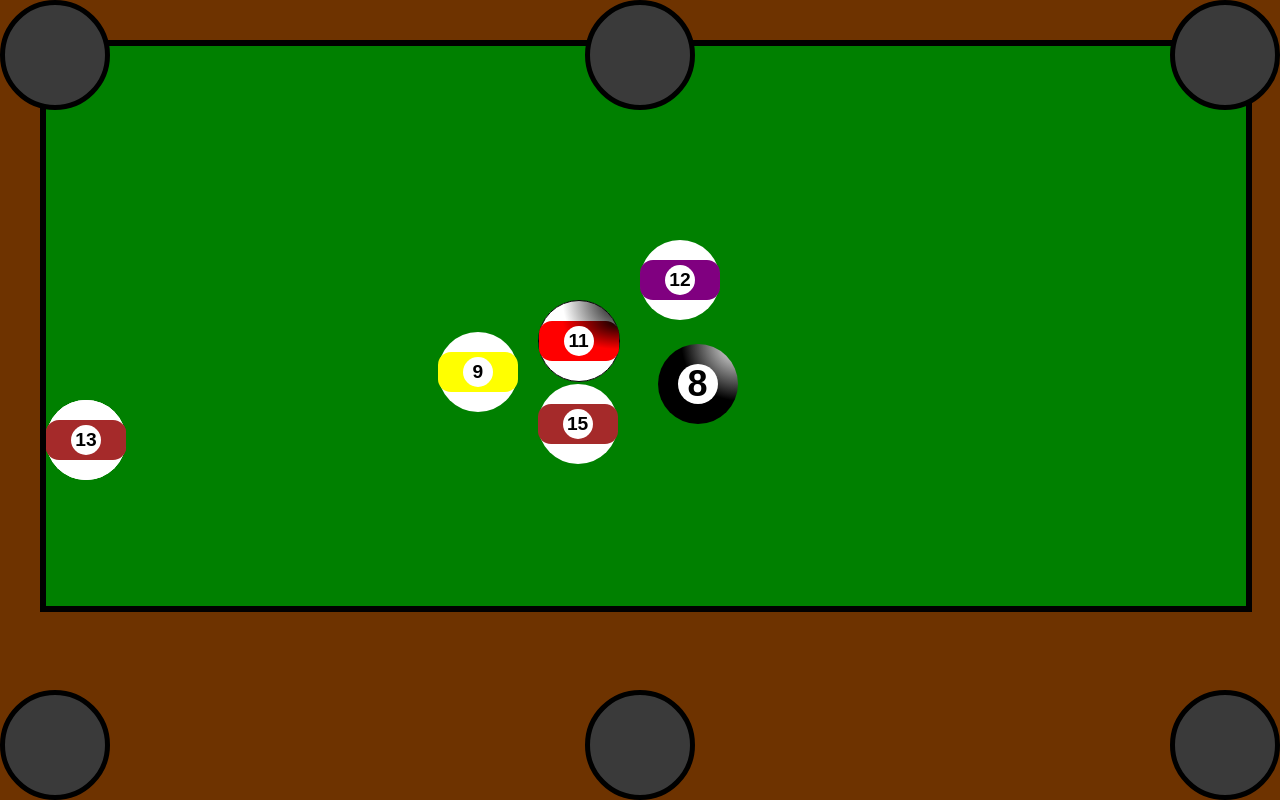
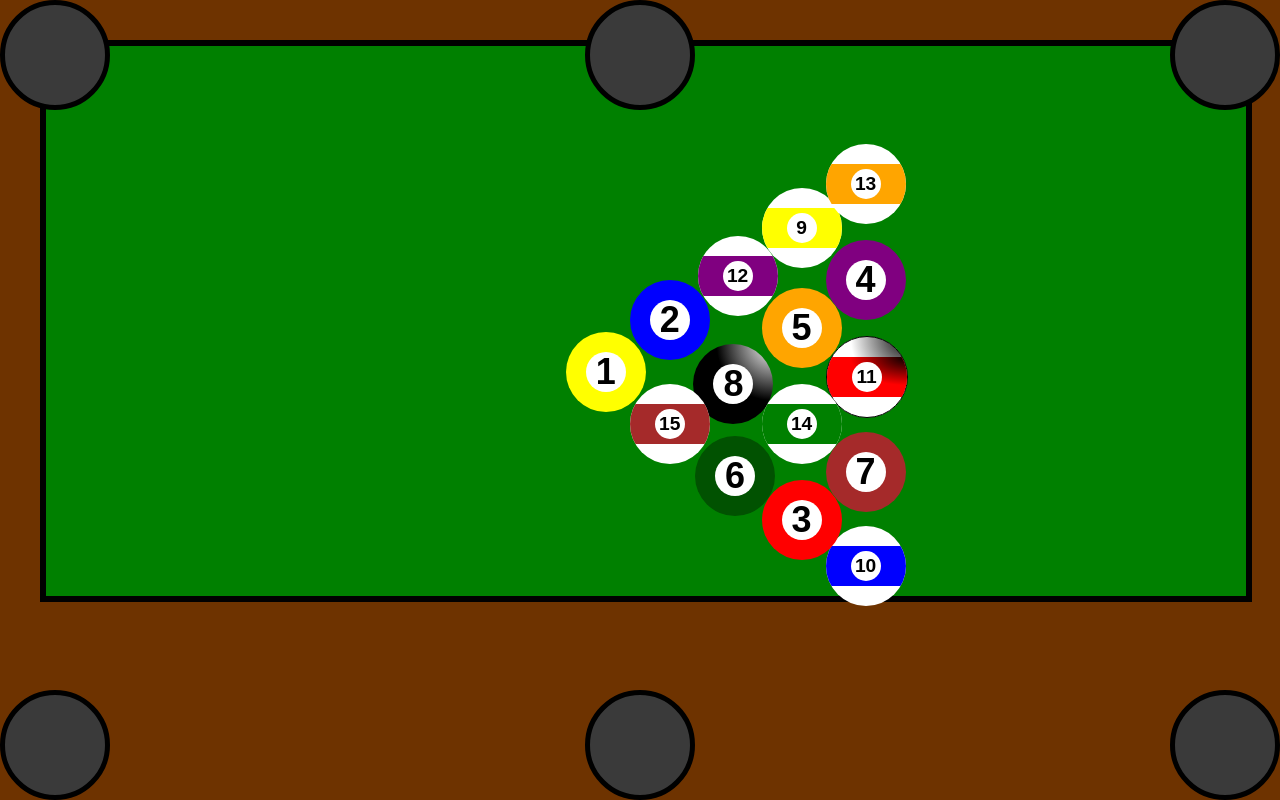
Before and after one commit to Mehdirps/Billard-CSS, a plain HTML site: page index.html in a window 1280 px wide. Drawn offline with Linux system fonts and the light colour scheme.

Commit message:
ajout de toutes les boules

```diff
--- a/index.html
+++ b/index.html
@@ -86,6 +86,69 @@
                 </div>
             </div>
         </section>
+        <section id="blanc8">
+            <div class="pleinjaune">
+                <div class="blanc">
+                    <div class="huit">
+                        <h1 id="onze">1</h1>
+                    </div>
+                </div>
+            </div>
+        </section>
+        <section id="blanc9">
+            <div class="pleinrouge">
+                <div class="blanc">
+                    <div class="huit">
+                        <h1 id="onze">3</h1>
+                    </div>
+                </div>
+            </div>
+        </section>
+        <section id="blanc10">
+            <div class="pleinbleu">
+                <div class="blanc">
+                    <div class="huit">
+                        <h1 id="onze">2</h1>
+                    </div>
+                </div>
+            </div>
+        </section>
+        <section id="blanc11">
+            <div class="pleinviolet">
+                <div class="blanc">
+                    <div class="huit">
+                        <h1 id="onze">4</h1>
+                    </div>
+                </div>
+            </div>
+        </section>
+        <section id="blanc12">
+            <div class="pleinorange">
+                <div class="blanc">
+                    <div class="huit">
+                        <h1 id="onze">5</h1>
+                    </div>
+                </div>
+            </div>
+        </section>
+        <section id="blanc13">
+            <div class="pleinmarron">
+                <div class="blanc">
+                    <div class="huit">
+                        <h1 id="onze">7</h1>
+                    </div>
+                </div>
+            </div>
+        </section>
+        <section id="blanc14">
+            <div class="pleinvert">
+                <div class="blanc">
+                    <div class="huit">
+                        <h1 id="onze">6</h1>
+                    </div>
+                </div>
+            </div>
+        </section>
         <!-- <div class="divombre2">
                 <div class="ombre">
                 </div> -->
--- a/style.css
+++ b/style.css
@@ -6,7 +6,7 @@ body {
 main {
     background-color: green;
     width: 100%;
-    height: 560px;
+    height: 550px;
     border: solid 6px;
 }
 
@@ -19,13 +19,13 @@ main {
     border-top-right-radius: 30%;
     border-bottom-right-radius: 30%;
     background-image: radial-gradient(farthest-corner at right, brown,brown, black, black, black);
-    animation: coup 2s alternate infinite;
+    animation: coup 2s alternate;
 }
 
 .noir {
     position: absolute;
     transform: translate(-50%, -50%);
-    left: 54.5%;
+    left: 57.3%;
     top: 48%;
     width: 80px;
     height: 80px;
@@ -33,18 +33,15 @@ main {
     border-radius: 50%;
     animation: rouler 5s alternate infinite;
 }
-/* @keyframes coup{
-    0%{
-        left: -50%;
-    }
-    50%{
-        left: 0;
-    }
-    100%{
-        left: -50%;
-    }
+@keyframes coup{
+   from{
+       left: -500px;
+   }
+   to{
+       left: 10px;
+   }
 }
-@keyframes rouler {
+/* @keyframes rouler {
     0% {
         bottom: 0;
         left: 0;
@@ -61,9 +58,9 @@ main {
         bottom: 0;
         left: 0;
     }
-}
+} */
 
-@keyframes roulerouge {
+/* @keyframes roulerouge {
     0% {
         top: -135px;
         left: 5px;
@@ -122,8 +119,8 @@ h1 {
 
 #blanc {
     position: absolute;
-    top: 21.5%;
-    left: 42%;
+    top:42%;
+    left: 64.5%;
     width: 80px;
     height: 80px;
     border-radius: 50%;
@@ -133,6 +130,8 @@ h1 {
     background-image: radial-gradient(farthest-corner at top right, rgb(0, 0, 0), white, rgb(255, 255, 255));
     animation: roulerouge 5s alternate infinite;
     animation-delay: 8s;
+    margin: 0;
+    overflow: hidden;
 }
 
 .rouge {
@@ -140,7 +139,6 @@ h1 {
     width: 80px;
     height: 40px;
     position: absolute;
-    border-radius: 13px;
     top: 50%;
     left: 50%;
     transform: translate(-50%, -50%);
@@ -212,24 +210,24 @@ h1 {
     bottom: 0;
     right: 0;
 }
-#blanc1, #blanc3,#blanc4,#blanc5,#blanc6,#blanc7{
+#blanc1, #blanc3,#blanc4,#blanc5,#blanc6,#blanc7,#blanc8,#blanc9,#blanc10,#blanc11,#blanc12,#blanc13,#blanc14{
     position: absolute;
     background-color: white;
     width: 80px;
     height: 80px;
     top: 50%;
     border-radius: 50%;
+    overflow: hidden;
 }
 #blanc1{
     top: 48%;
-    left: 42%;
+    left: 49.2%;
 }
 .marron, .jaune,.violet,.bleu,.vert,.orange{
     background-color: brown;
     width: 80px;
     height: 40px;
     position: absolute;
-    border-radius: 13px;
     top: 50%;
     left: 50%;
     transform: translate(-50%, -50%);
@@ -241,21 +239,74 @@ h1 {
     transform: translate(-50%, -50%);
     font-size: .8rem;
 }
+.bleu{
+    background-color: blue;
+}
+.orange{
+    background-color: orange;
+}
+.vert{
+    background-color: green;
+}
 #blanc3{
-    top: 41.5%;
-    left: 34.2%;
+
+    left: 59.5%;
+    top: 23.5%;
 }
 .jaune{
     background-color: yellow;
-}
-#blanc4{
-    top: 54.5%;
-    left: 50%;
 }
 .violet{
     background-color: purple;
 }
 #blanc4{
+    top: 29.5%;
+    left: 54.5%;
+}
+#blanc5{
+    left: 64.5%;
+    top: 65.8%;
+}
+#blanc6{
+    left: 59.5%;
+    top: 48%;
+}
+#blanc7{
+    left: 64.5%;
+    top: 18%;
+}
+#blanc8{
+    background-color: yellow;
+    top: 41.5%;
+    left: 44.2%;
+}
+#blanc9{
+    background-color: red;
+    left: 59.5%;
+    top: 60%;
+}
+#blanc10{
+    background-color: blue;
+    top: 35%;
+    left: 49.2%;
+}
+#blanc11{
+    background-color: purple;
     top: 30%;
-
+    left: 64.5%;
 }
+#blanc12{
+    background-color: orange;
+    left: 59.5%;
+    top: 36%;
+}
+#blanc13{
+    background-color: brown;
+    left: 64.5%;
+    top: 54%;
+}
+#blanc14{
+    background-color: rgb(1, 82, 1);
+    top: 54.5%;
+    left: 54.3%;
+}
```
